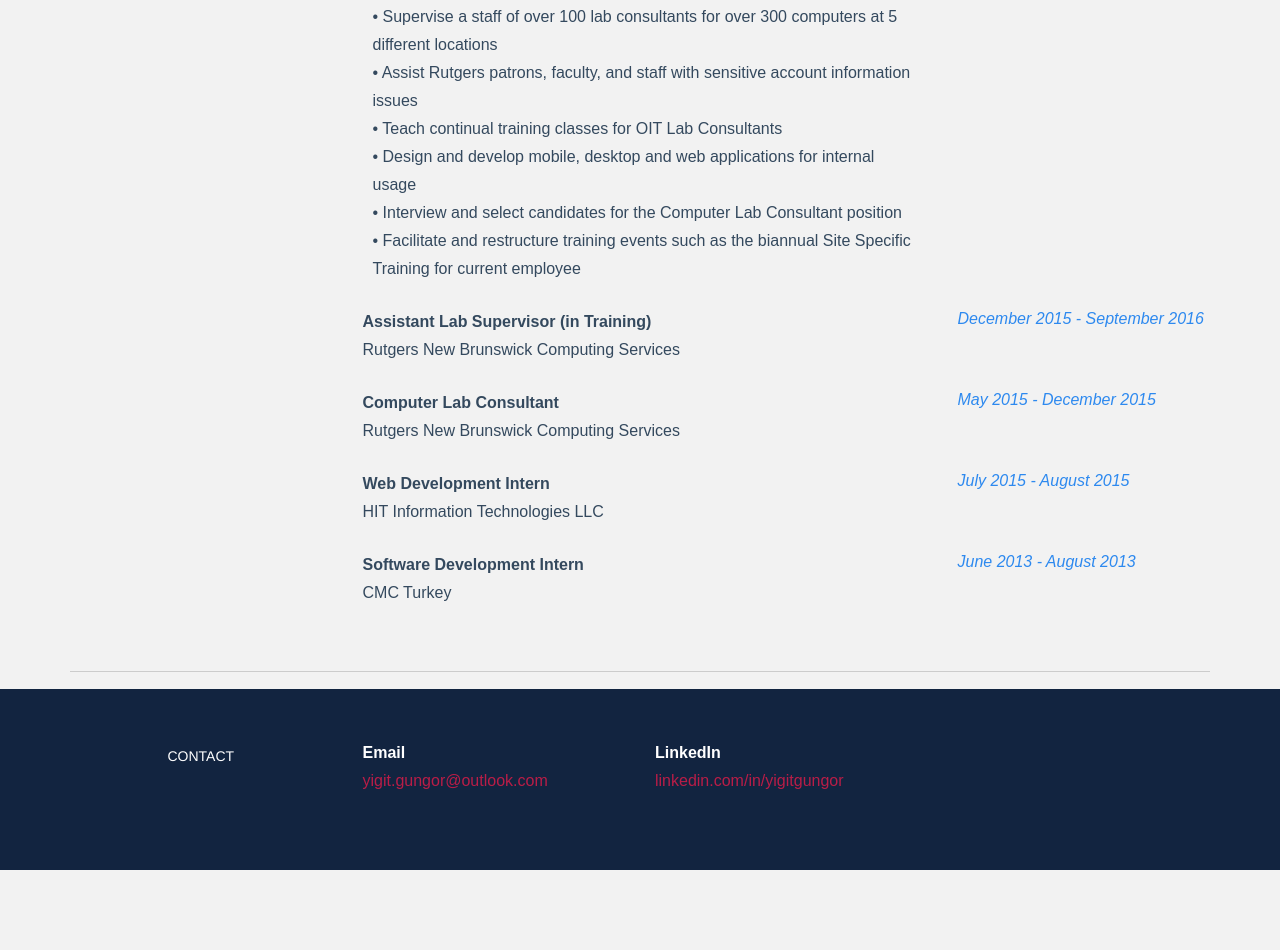
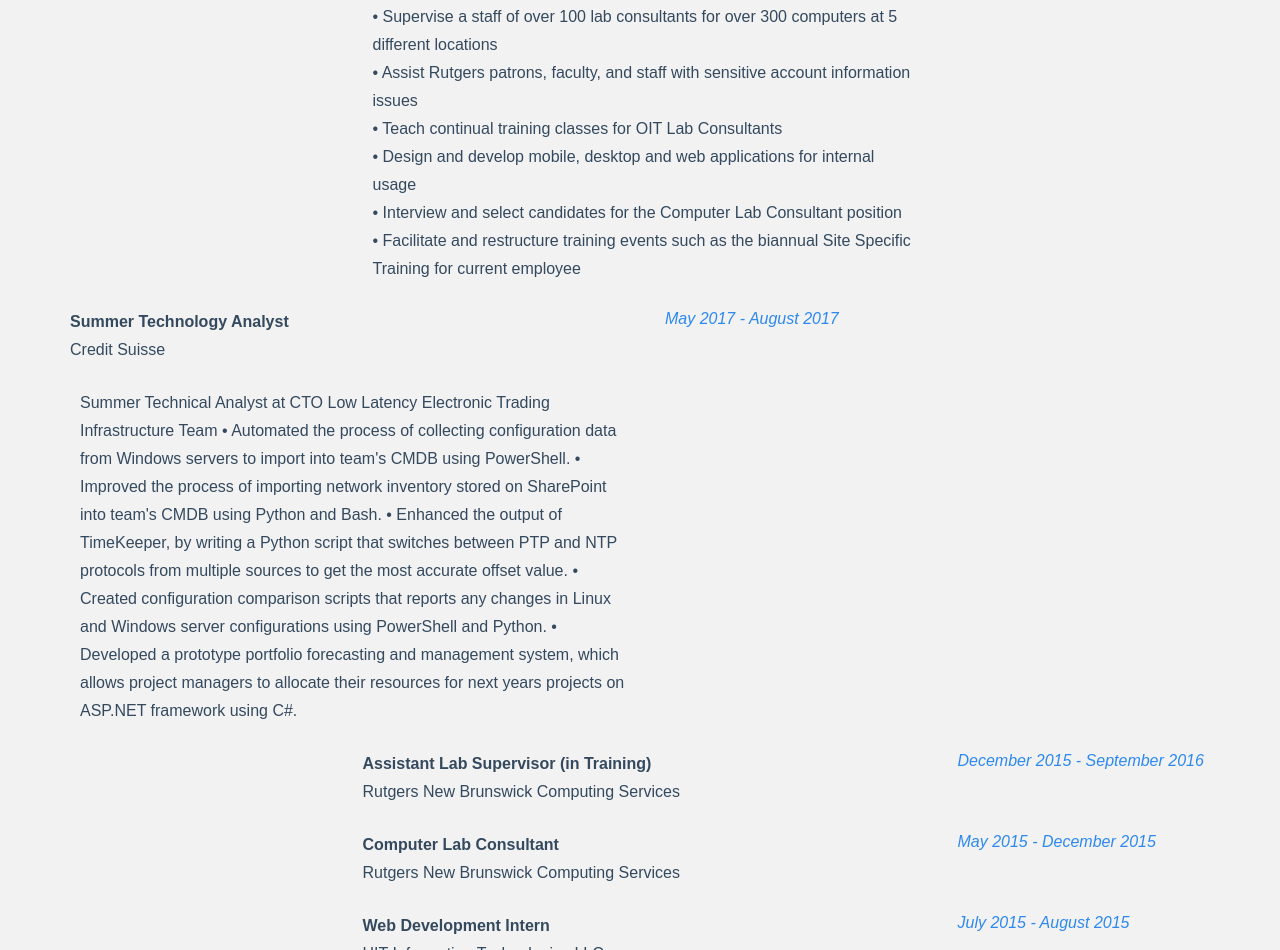
Before and after one commit to ygtgngr/gungor.github.io, a plain HTML site: page index.html in a window 1280 px wide. Shown: the part 1541-2491 px from the top of the page. Before the commit the page ends 2411 px from the top, so only its background shows below. Drawn offline with Linux system fonts and the light colour scheme.

Commit message:
Update index.html
cs init

```diff
--- a/index.html
+++ b/index.html
@@ -102,7 +102,10 @@
 					 </p>
 					 </p>
 				</div>
-				<div class="col-lg-3">
+
+
+
+	<div class="col-lg-3">
 					<i style="margin-left: 10px;">Expected Graduation:  May 2018</i>	<p/>
 				</div>
 
@@ -147,6 +150,28 @@
 					<i style="margin-left: 10px;">September 2016 - Current</i>
 					<p/>
 				</div>
+			<!-- CS -->
+				<div class="col-lg-6">
+					<a href="#sup_desc" data-toggle="collapse"><p><t>Summer Technology Analyst</t><br/>
+						Credit Suisse
+					</p></a>
+					<p id="sup_desc" class="collapse in" style="margin-left: 10px;">
+						Summer Technical Analyst at CTO Low Latency Electronic Trading Infrastructure Team
+
+						• Automated the process of collecting configuration data from Windows servers to import into team's CMDB using PowerShell.
+• Improved the process of importing network inventory stored on SharePoint into team's CMDB using Python and Bash.
+• Enhanced the output of TimeKeeper, by writing a Python script that switches between PTP and NTP protocols from multiple sources to get the most accurate offset value.
+• Created configuration comparison scripts that reports any changes in Linux and Windows server configurations using PowerShell and Python.
+• Developed a prototype portfolio forecasting and management system, which allows project managers to allocate their resources for next years projects on ASP.NET framework using C#.
+
+					</p>
+				</div>
+
+				<div class="col-lg-3">
+					<i style="margin-left: 10px;">May 2017 - August 2017</i>
+					<p/>
+				</div>
+
 
 				<!-- ALS in Trining -->
 				<div class="col-lg-6 col-lg-offset-3">
```
